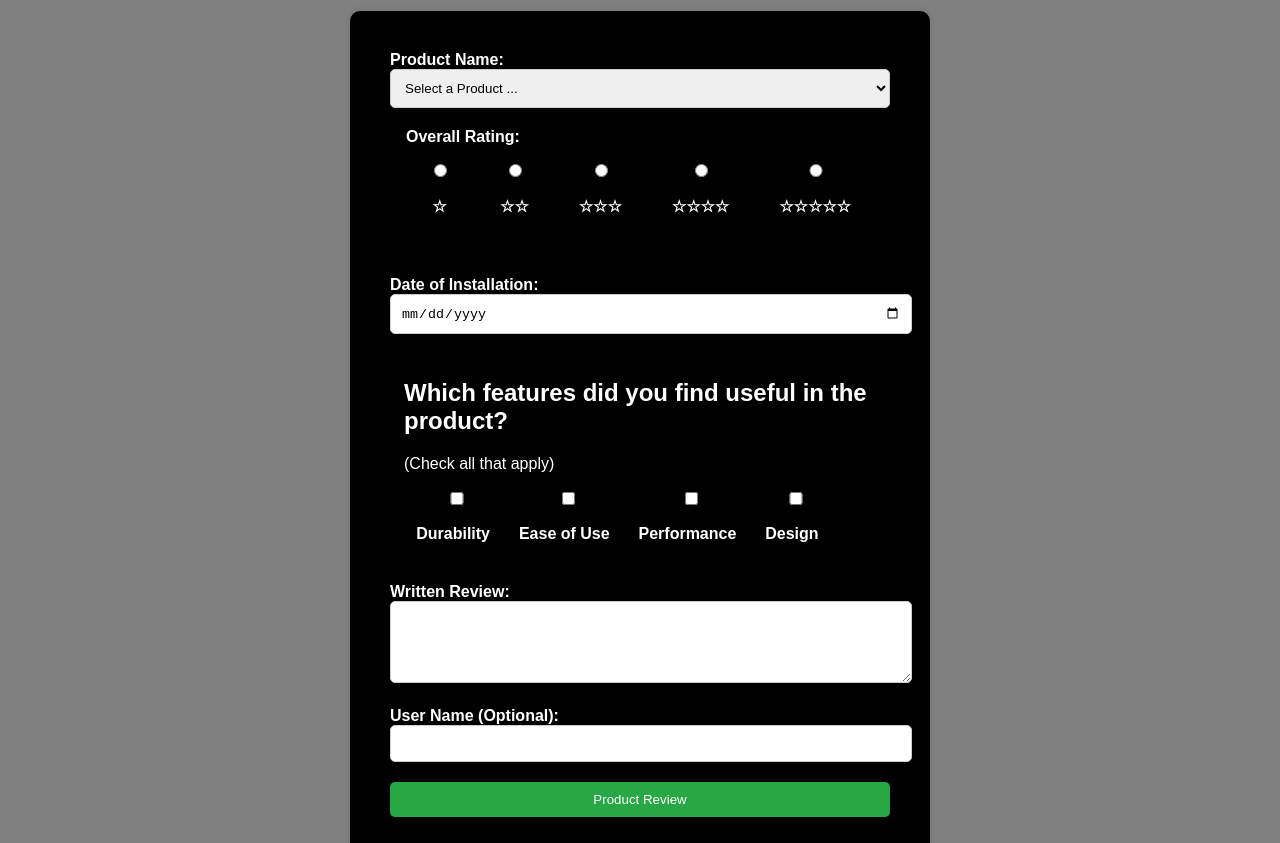
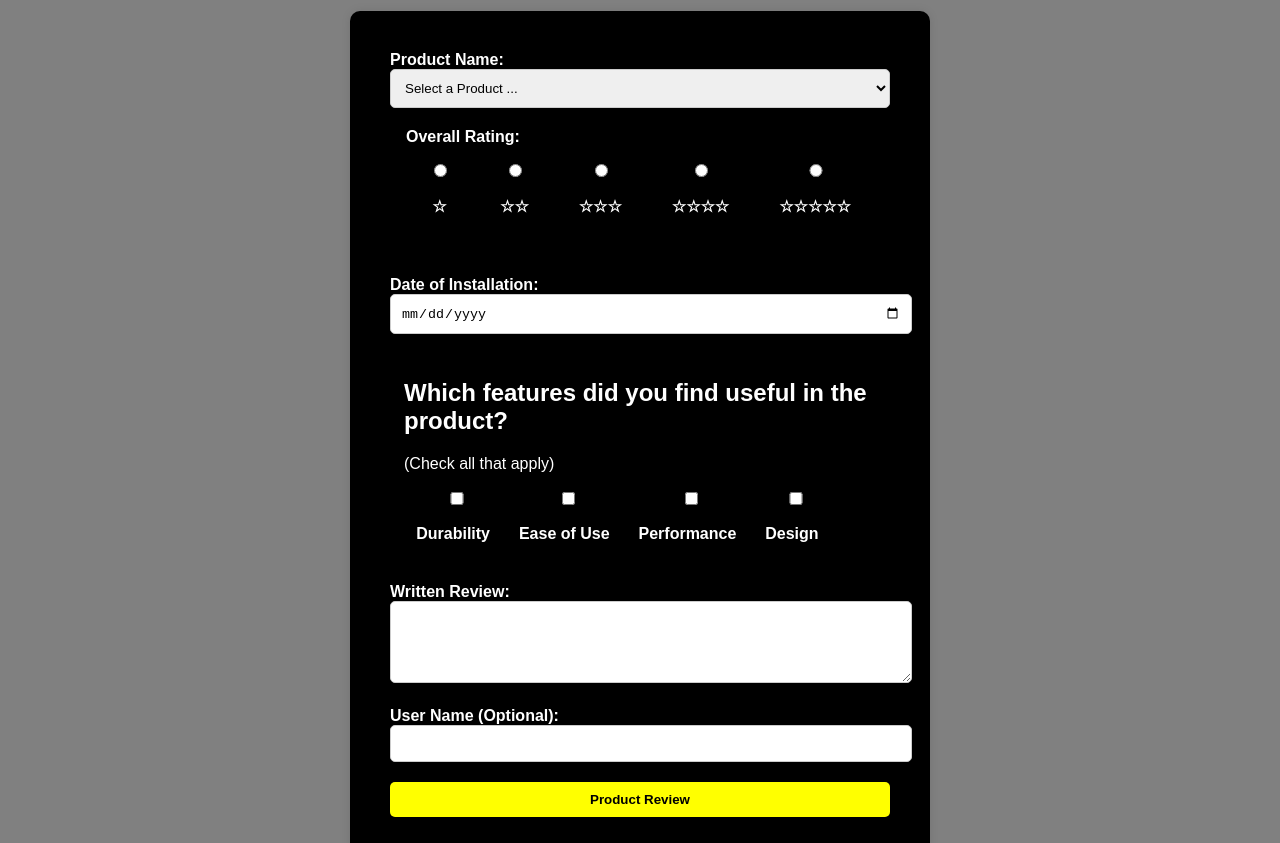
Before and after one commit to Igberry/wdd131, a plain HTML site: page form.html in a window 1280 px wide. Shown: the part 109-952 px from the top of the page. Drawn offline with Linux system fonts and the light colour scheme.

Commit message:
correction

```diff
--- a/styles/form.css
+++ b/styles/form.css
@@ -41,14 +41,16 @@ input, select, textarea {
 }
 
 input[type="submit"] {
-    background-color: #28a745;
-    color: white;
+    background-color: yellow;
+    color:  black;
+    font-weight: bold;
     border: none;
     cursor: pointer;
 }
 
 input[type="submit"]:hover {
     background-color: #218838;
+    color: #fff;
 }
 
 fieldset {
```
